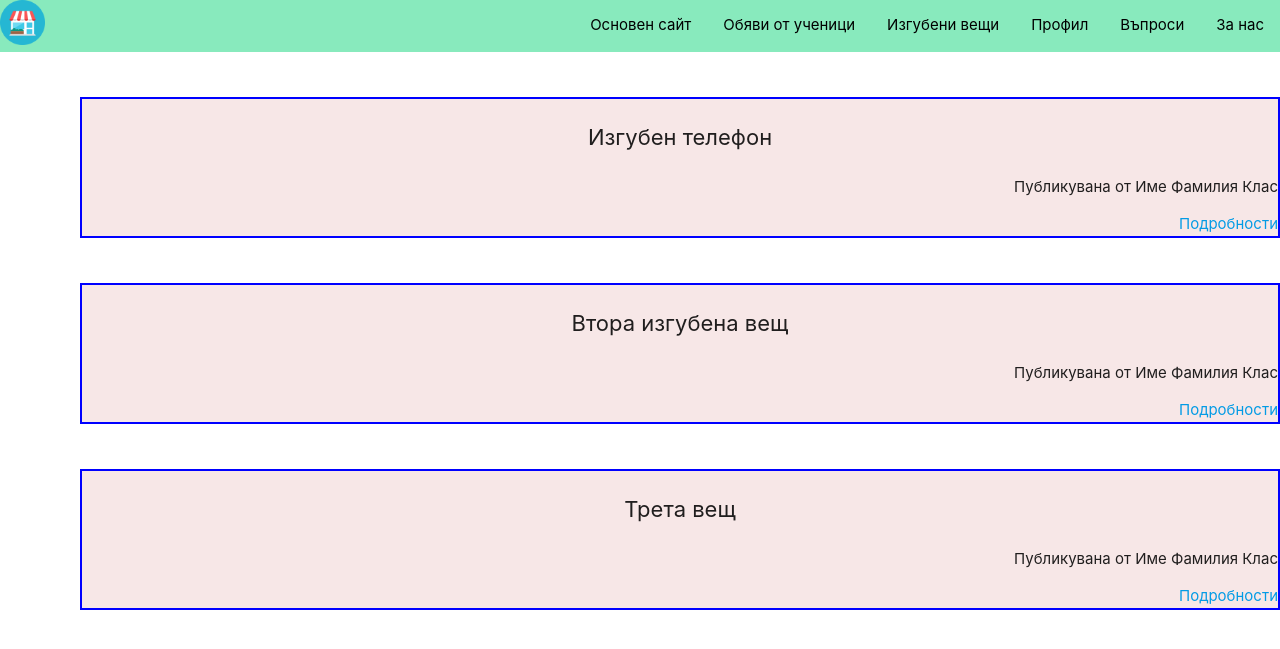
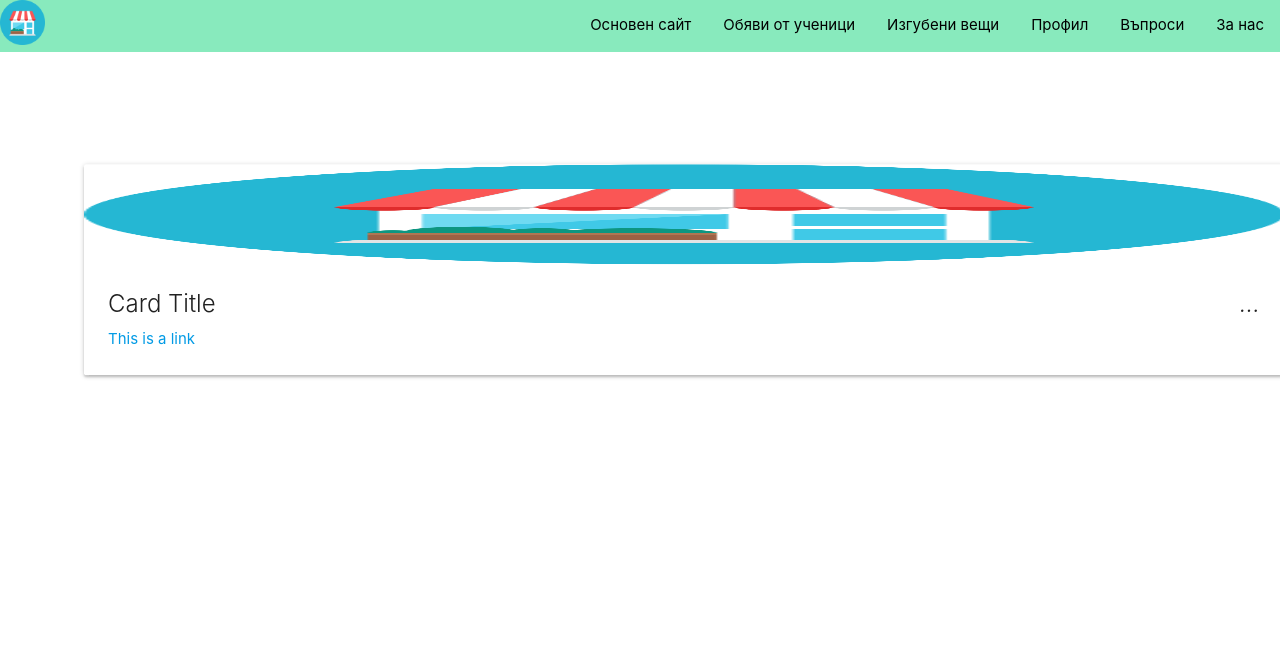
Before and after one commit to Ibryam512/Website_for_Antim, a PHP site: page /lost_things.html in a window 1280 px wide. Shown: the top 649 px of the page. Run offline with PHP 8.4, Linux system fonts and the light colour scheme.

Commit message:
Changed design for the posts

```diff
--- a/css/style.css
+++ b/css/style.css
@@ -28,18 +28,9 @@ a {
 	color: #b3ffff;
 }
 #post{
-	background-color: #f7e7e7;
+	transition: all .25s ease-in-out;
+	display: block;
+	transform: translate(7%, 50%);
 	width: 1200;
-	margin-top: 45;
-	margin-left: 80;
-	border: 2px solid blue;
-	background-color:
 
 }
-.pheader{
-	text-align: center;
-	font-size: 22px;
-}
-.pbody, .pfooter{
-	text-align: right;
-}
--- a/lost_things.html
+++ b/lost_things.html
@@ -18,37 +18,17 @@
 				<li id="image"><img src="image.png" height="45" width="45"</li>
 			</ul>
 		</div>
-		<div id="post">
-			<div class="pheader">
-				<p>Изгубен телефон</p>
+		<div id="post" class="card">
+			<div class="card-image waves-effect waves-block waves-light">
+				<img src="image.png" height="100">
 			</div>
-			<div class="pbody">
-				<p>Публикувана от Име Фамилия Клас</p>
+			<div class="card-content">
+				<span class="card-title activator grey-text text-darken-4">Card Title<i class="material-icons right">...</i></span>
+				<p><a href="#">This is a link</a></p>
 			</div>
-			<div class="pfooter">
-				<a href="">Подробности</a>
-			</div>
-		</div>
-		<div id="post">
-			<div class="pheader">
-				<p>Втора изгубена вещ</p>
-			</div>
-			<div class="pbody">
-				<p>Публикувана от Име Фамилия Клас</p>
-			</div>
-			<div class="pfooter">
-				<a href="">Подробности</a>
-			</div>
-		</div>
-		<div id="post">
-			<div class="pheader">
-				<p>Трета вещ</p>
-			</div>
-			<div class="pbody">
-				<p>Публикувана от Име Фамилия Клас</p>
-			</div>
-			<div class="pfooter">
-				<a href="">Подробности</a>
+			<div class="card-reveal">
+				<span class="card-title grey-text text-darken-4">Card Title<i class="material-icons right">затвори</i></span>
+				<p>Here is some more information about this product that is only revealed once clicked on.</p>
 			</div>
 		</div>
 	</body>
```
Also changed, not shown: index.html (+28 -32 lines).
